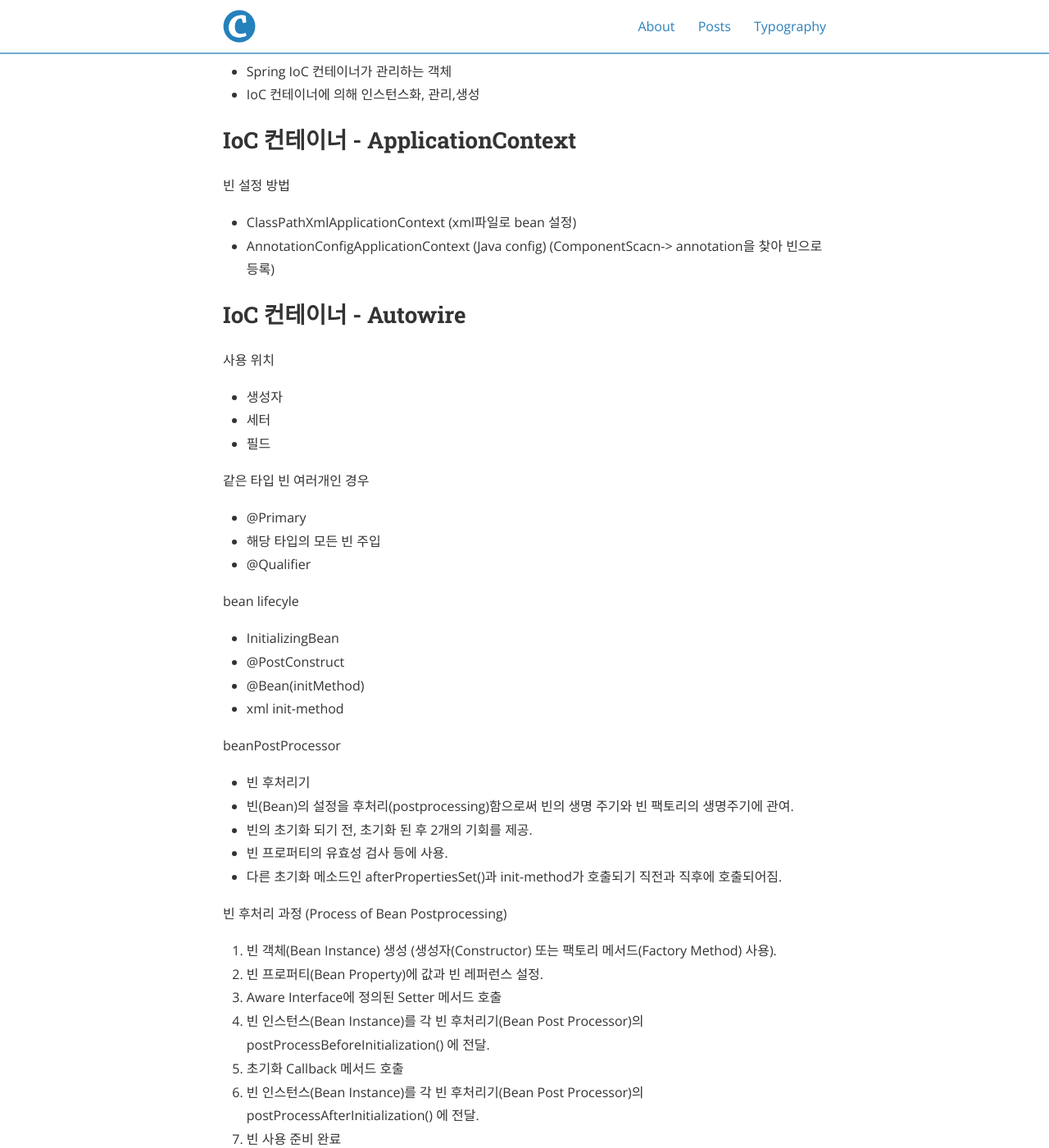
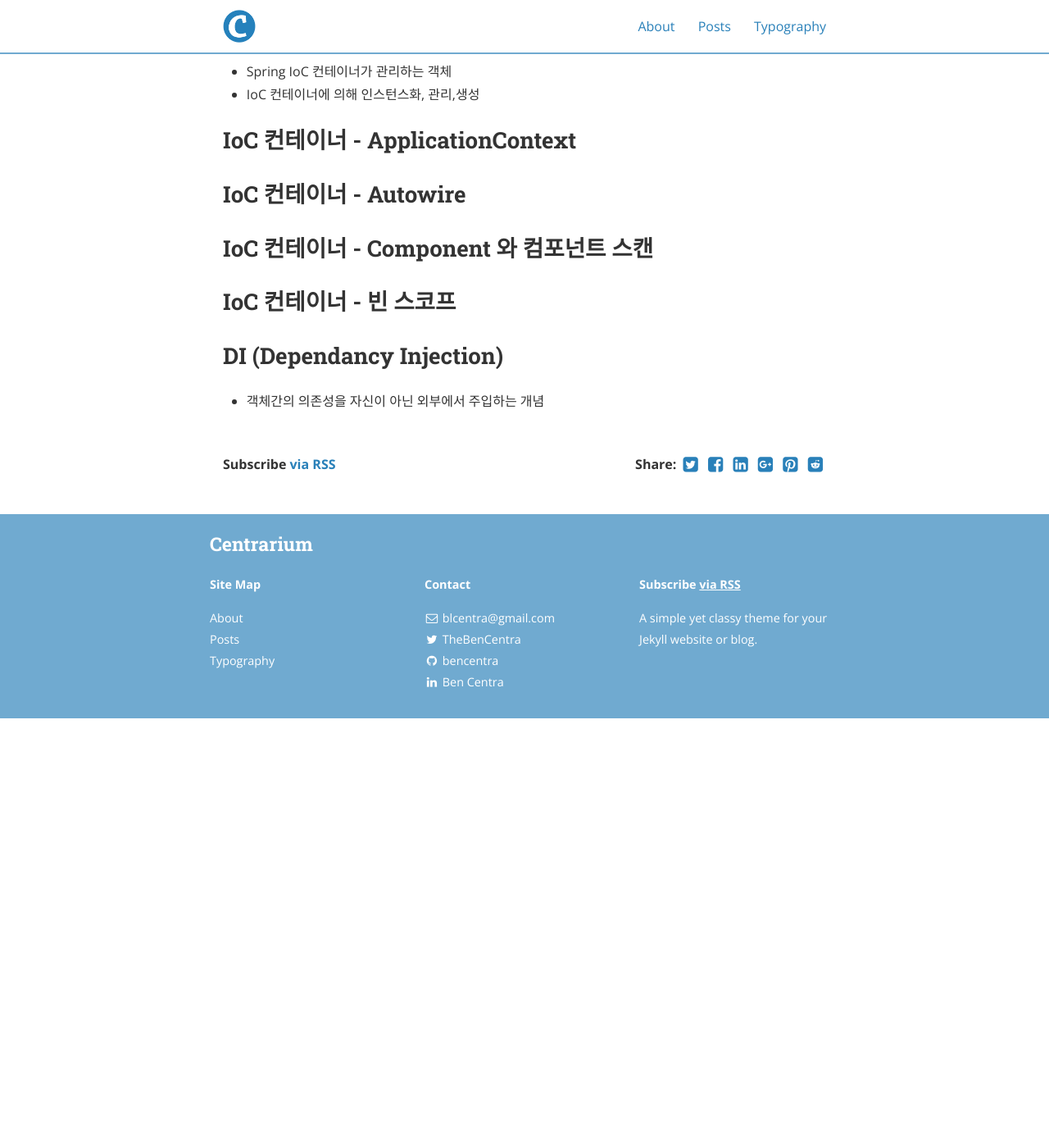
Before and after one commit to sayco5842/sayco5842.github.io, a Jekyll site: the page built from _posts/2019-10-13-spring.markdown, in a window 1280 px wide and 1400 px high, scrolled down 550 px. Shown: the whole window at 82% size. Built offline with Jekyll 4.4.1, drawn with Linux system fonts in a browser that asks for light colours; nearby versions of some CDN libraries; our own code applies the rules of GitHub Pages for plain Markdown files; after the commit the page ends 1426 px from its top, so only the background shows below that; some of the changed text lies outside the part shown.

Commit message:
Update 2019-10-13-spring.markdown

```diff
--- a/_posts/2019-10-13-spring.markdown
+++ b/_posts/2019-10-13-spring.markdown
@@ -10,62 +10,9 @@
 * IoC 컨테이너에 의해 인스턴스화, 관리,생성
 
 ## IoC 컨테이너 - ApplicationContext
-빈 설정 방법
-* ClassPathXmlApplicationContext (xml파일로 bean 설정)
-* AnnotationConfigApplicationContext (Java config) (ComponentScacn-> annotation을 찾아 빈으로 등록)
-
 ## IoC 컨테이너 - Autowire
-
-사용 위치
-* 생성자
-* 세터
-* 필드
-
-
-같은 타입 빈 여러개인 경우
-* @Primary
-* 해당 타입의 모든 빈 주입
-* @Qualifier
-
-bean lifecyle
-* InitializingBean
-* @PostConstruct
-* @Bean(initMethod)
-* xml init-method
-
-
-beanPostProcessor
-* 빈 후처리기
-* 빈(Bean)의 설정을 후처리(postprocessing)함으로써 빈의 생명 주기와 빈 팩토리의 생명주기에 관여.
-* 빈의 초기화 되기 전, 초기화 된 후 2개의 기회를 제공.
-* 빈 프로퍼티의 유효성 검사 등에 사용.
-* 다른 초기화 메소드인 afterPropertiesSet()과 init-method가 호출되기 직전과 직후에 호출되어짐.
-
-빈 후처리 과정 (Process of Bean Postprocessing)
-
-1. 빈 객체(Bean Instance) 생성 (생성자(Constructor) 또는 팩토리 메서드(Factory Method) 사용).
-2. 빈 프로퍼티(Bean Property)에 값과 빈 레퍼런스 설정.
-3. Aware Interface에 정의된 Setter 메서드 호출
-4. 빈 인스턴스(Bean Instance)를 각 빈 후처리기(Bean Post Processor)의 postProcessBeforeInitialization() 에 전달.
-5. 초기화 Callback 메서드 호출
-6. 빈 인스턴스(Bean Instance)를 각 빈 후처리기(Bean Post Processor)의 postProcessAfterInitialization() 에 전달.
-7. 빈 사용 준비 완료
-8. 컨테이너 종료 후, 소멸(Destructor) Callback 메서드 호출
-
-
-
-
-![lifecycle](/assets/lifecycle.jpeg)
-
-
-
-
-
-
-
-
-
-
+## IoC 컨테이너 - Component 와 컴포넌트 스캔
+## IoC 컨테이너 - 빈 스코프
 
 
 
```
